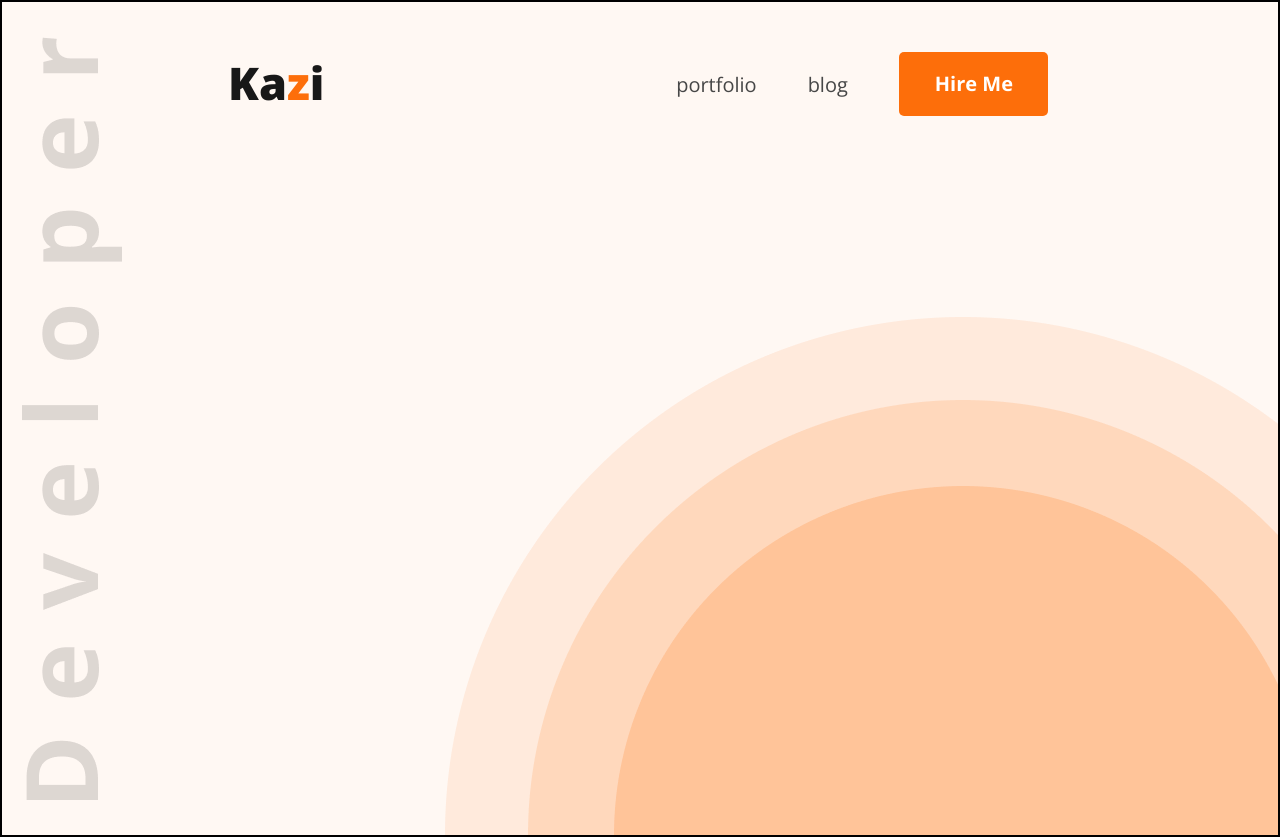
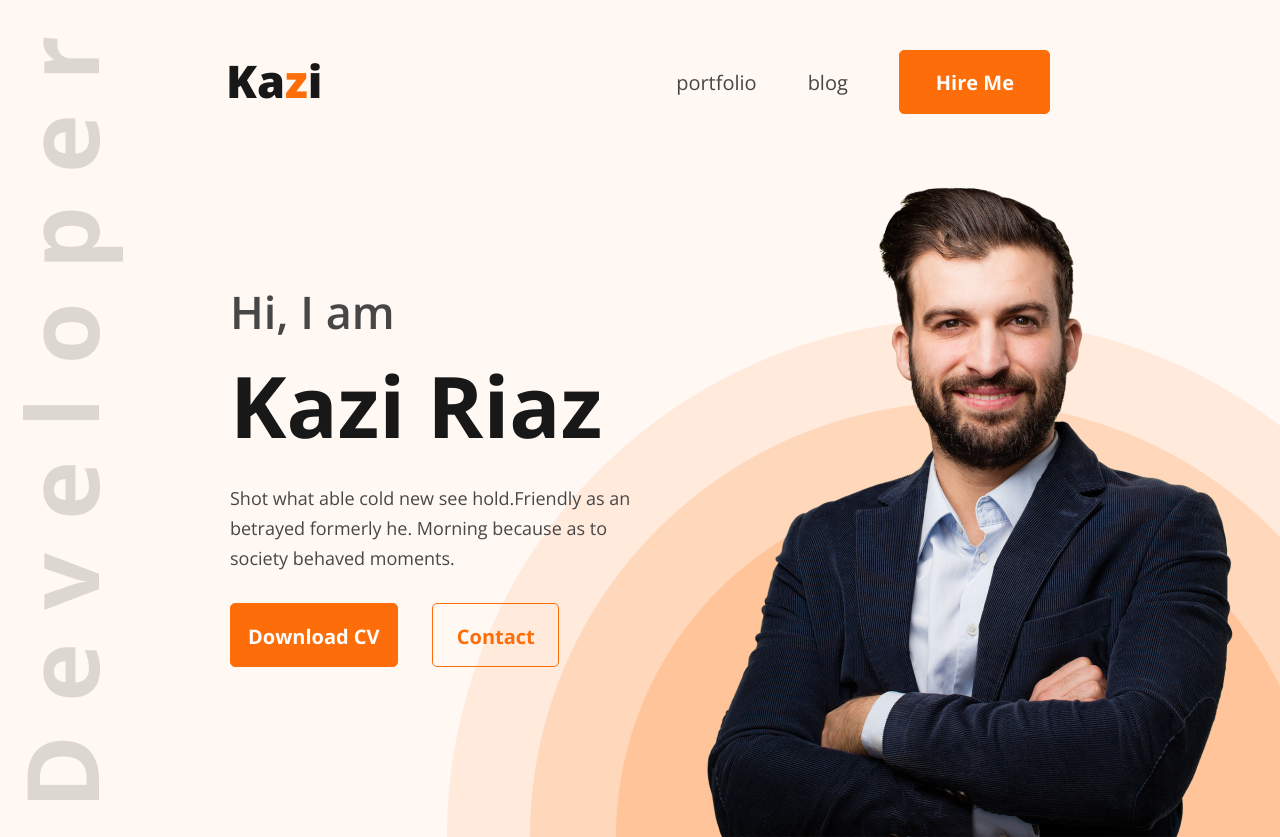
Before and after one commit to kaziMuntasirRahman/portfolio_v3, a plain HTML site: page index.html in a window 1280 px wide. Drawn offline with nearby package versions, Linux system fonts and the light colour scheme.

Commit message:
header section done, Alhamdulillah

```diff
--- a/index.html
+++ b/index.html
@@ -5,6 +5,7 @@
   <meta name="viewport" content="width=device-width, initial-scale=1.0">
   <link rel="stylesheet" href="styles/style.css">
   <link rel="shortcut icon" href="https://cdn-icons-png.flaticon.com/512/7077/7077313.png" type="image/x-icon">
+  <link rel="stylesheet" href="https://fonts.googleapis.com/css2?family=Material+Symbols+Outlined:opsz,wght,FILL,GRAD@20..48,100..700,0..1,-50..200" />
   <title>Kazi Muntasir Rahman</title>
 </head>
 <body>
@@ -17,10 +18,25 @@
         <button class="primary-btn">Hire Me</button>
       </div>
     </nav>
+    <section class="profile">
+      <div class="profile-info">
+        <h3>Hi, I am</h3>
+        <h1>Kazi Riaz</h1>
+        <p>Shot what able cold new see hold.Friendly as an betrayed formerly he. Morning because as to society behaved moments.</p>
+        <div class="buttons">
+          <button class="primary-btn download">Download CV</button>
+          <button class="primary-btn contact">Contact</button>
+        </div>
+      </div>
+      <img src="images/hardy.png" alt="">
+    </section>
   </header>
 
-
-  <main></main>
+  <main>
+    <section class="about-me"></section>
+    <section class="what-id-do"></section>
+    <section class="summary-of-resume"></section>
+  </main>
   <footer></footer>
 </body>
 </html>
--- a/styles/style.css
+++ b/styles/style.css
@@ -1,10 +1,17 @@
 @import url('https://fonts.googleapis.com/css2?family=Open+Sans:wght@300;400;500;600;700;800&display=swap');
 
 * {
-  border: 0;
+  /* border: 2px solid black; */
   margin: 0;
   box-sizing: border-box;
   font-family: var(--default-font);
+}
+
+.section-heading {
+  color: var(--dark-font);
+  text-align: center;
+  font-size: 35px;
+  font-weight: 700;
 }
 
 :root {
@@ -20,6 +27,7 @@
 .primary-btn {
   height: 64px;
   border-radius: 5px;
+  border: 1px solid var(--deep-bg);
   background: var(--deep-bg);
   color: #FFF;
   font-size: 20px;
@@ -29,13 +37,15 @@
 
 /* header section style start */
 header {
+  display: flex;
+  flex-direction: column;
   height: 837px;
   width: 100%;
   background-color: var(--light-bg);
-  border: 2px solid black;
+  border: var(--test-border);
   background-image: url('/images/developer.png'), url('/images/header_bg.png');
   background-repeat: no-repeat;
-  background-position: 20px, right bottom;
+  background-position: 23px, right bottom;
 }
 
 nav {
@@ -67,3 +77,67 @@ nav .links>p {
   font-size: 20px;
   font-weight: 400;
 }
+
+/* nav section ends */
+.profile {
+  display: flex;
+  justify-content: space-between;
+  align-items: center;
+}
+
+.profile .profile-info h3 {
+  color: var(--light-font);
+  font-size: 45px;
+  font-weight: 600;
+}
+
+.profile h1 {
+  color: var(--dark-font);
+  font-size: 85px;
+  font-weight: 700;
+  margin: 5px auto 20px auto;
+}
+
+.profile p {
+  color: var(--light-font);
+  font-size: 18px;
+  font-weight: 400;
+  line-height: 30px;
+  /* 166.667% */
+  margin-bottom: 30px;
+}
+
+.buttons .download {
+  padding: 19px 17px 18px 17px;
+  margin-right: 30px;
+}
+
+.buttons .contact {
+  color: #FD6E0A;
+  background-color: rgba(253, 111, 10, 0);
+  padding: 19px 23px 18px 24px;
+}
+
+.profile-info {
+  border: var(--test-border);
+  background-color: var(--test-bg);
+  width: 585px;
+  margin: 0 0 50px 230px;
+}
+
+.profile img {
+  align-self: flex-end;
+  border: var(--test-border);
+  background-color: var(--test-bg);
+  margin-right: 38px;
+}
+
+/* /header section done */
+
+/* main section on */
+
+/* about me section on */
+.about-me {
+  border-radius: 10px;
+  background: var(--light-bg);
+}
```
